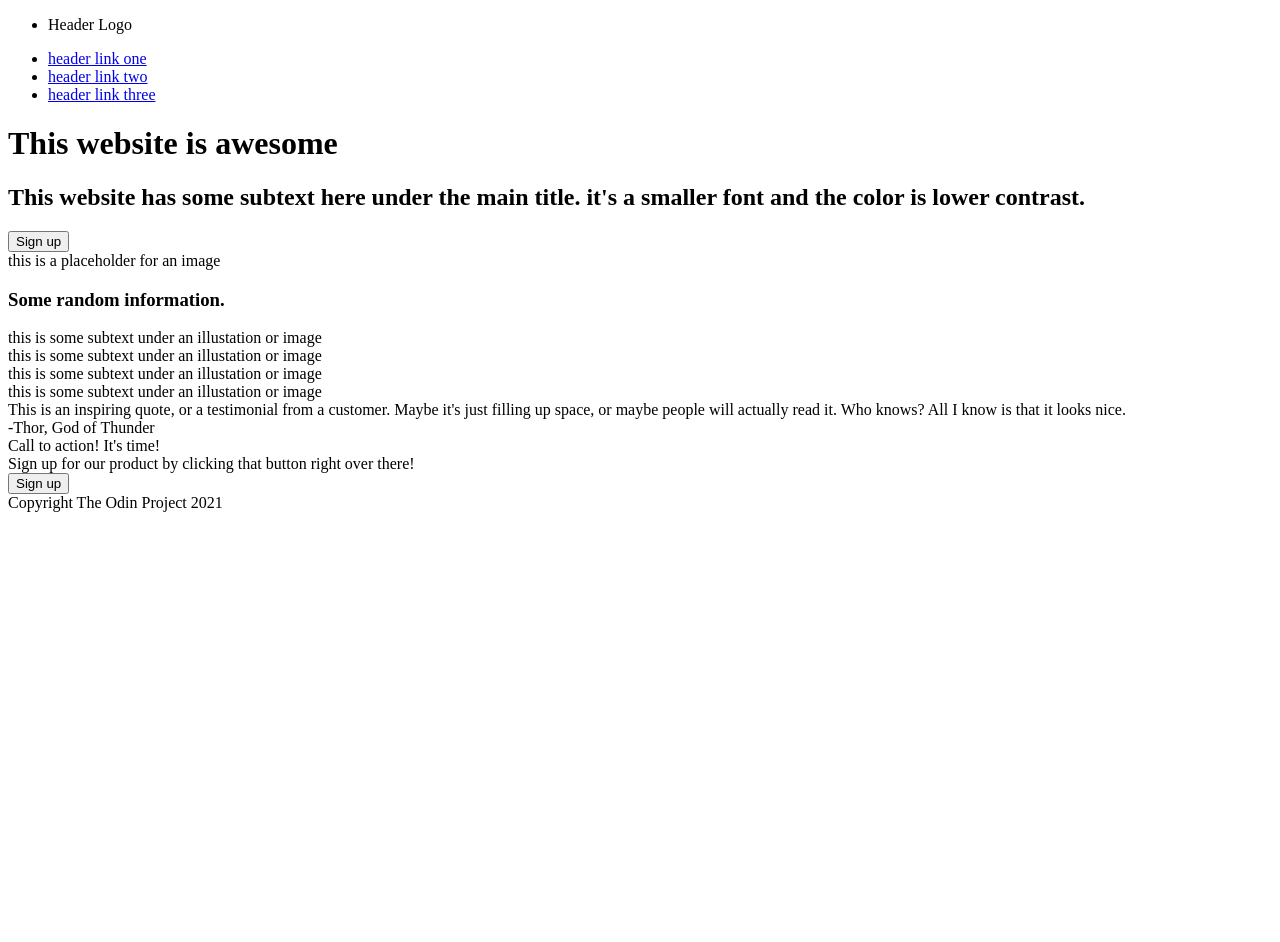
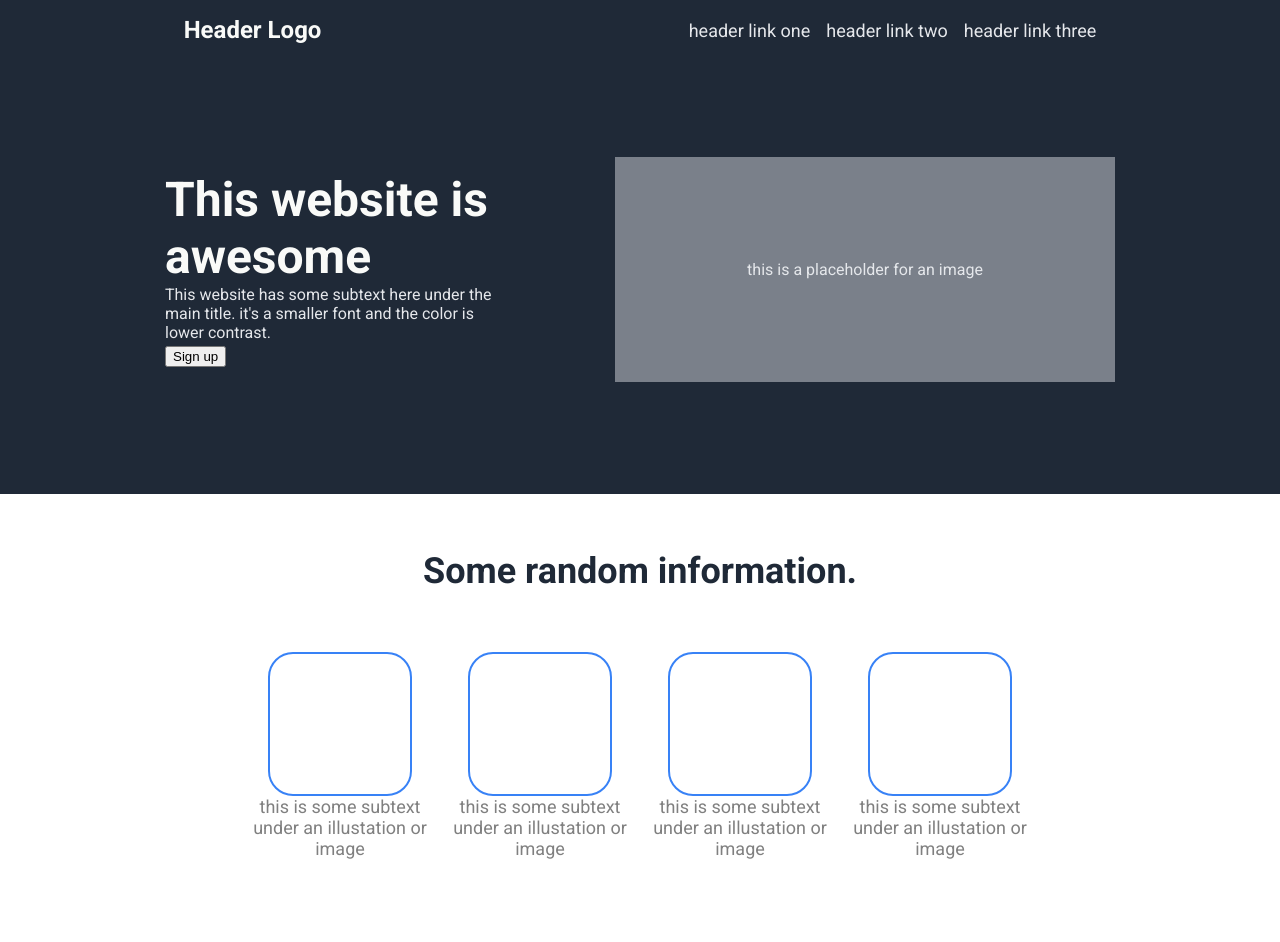
Before and after one commit to lambdaphon/landing-page, a plain HTML site: page index.html in a window 1280 px wide. Shown: the top 942 px of the page. Before the commit the page ends 800 px from the top, so only its background shows below. Drawn offline with Linux system fonts and the light colour scheme.

Commit message:
adds style.css content

```diff
--- a/index.html
+++ b/index.html
@@ -20,14 +20,15 @@
     </div>
     <div class="hero">
         <div class="hero-main">
-            <h1> This website is awesome</h1>
-            <h2> This website has some subtext here under the main title. it's a smaller font and the color is lower contrast.</h2>
+            <div class="hero1"> This website is awesome</div>
+            <div class="hero2">This website has some subtext here under the main title. it's a smaller font and the color is lower contrast.</div>
             <button type="button">Sign up</button>
         </div>
         <div class="image-placeholder">this is a placeholder for an image</div>
     </div>
     <div class="info">
-        <h3>Some random information.</h3>
+        <div class="some">Some random information.</div>
+    <div class="infox">
         <div class="info1">
             <div class="info-img-placeholder"></div>
             this is some subtext under an illustation or image
@@ -44,6 +45,7 @@
             <div class="info-img-placeholder"></div>
             this is some subtext under an illustation or image
         </div>
+    </div>
     </div>
     <div class="quotes">
         <div class="quote-text">This is an inspiring quote, or a testimonial from a customer. Maybe it's just filling up space, or maybe people will actually read it. Who knows? All I know is that it looks nice.</div>
--- a/style.css
+++ b/style.css
@@ -0,0 +1,122 @@
+@import url('https://fonts.googleapis.com/css2?family=Roboto:wght@400;700&display=swap');
+
+body {
+font-family: Roboto, sans-serif;
+margin: 0;
+}
+
+a {
+text-decoration: none;
+color: #e5e7eb;
+}
+
+ul {
+list-style-type: none;
+margin: 0;
+padding: 0;
+  }
+
+.header {
+background-color: #1f2937;
+display: flex;
+justify-content: space-around;
+align-items: center;
+padding-top: 16px;
+}
+
+.header-logo {
+color: #f9faf8;
+font-size: 24px;
+font-weight: bold;
+}
+
+.header-navi {
+display: flex;
+font-size: 18px;
+gap: 16px;
+font-weight: lighter;
+}
+
+.hero {
+display: flex;
+background-color: #1f2937;
+align-items: center;
+justify-content: center;
+height: 450px;
+gap: 100px;
+}
+
+.hero-main {
+display: flex;
+flex-direction: column;
+align-items: start;
+width: 350px;
+}
+
+.hero1 {
+color: #f9faf8;
+font-weight: bolder;
+font-size: 48px;
+}
+
+.hero2 {
+color: #e5e7eb;
+size: 18px;
+font-weight: lighter;
+}
+
+.image-placeholder {
+width: 500px;
+background-color: #e5e7eb75;
+height: 225px;
+display: flex;
+align-items: center;
+justify-content: center;
+color: #e5e7eb;
+}
+
+button {
+margin-top: 4px;
+}
+
+.info {
+height: 500px;
+display: flex;
+flex-direction: column;
+justify-content: center;
+gap: 60px;
+}
+
+.infox {
+    display: flex;
+    justify-content: center;
+    align-items: center
+}
+
+.some {
+    font-size: 36px;
+    font-weight: bolder;
+    color: #1f2937;
+    display: flex;
+    justify-content: center;
+}
+
+.info-img-placeholder {
+    border-radius: 25px;
+    border: 2px solid #3882f6;
+    padding: 20px;
+    height: 100px;
+    width: 100px;
+}
+
+.info1, .info2, .info3, .info4 {
+    font-size: 18px;
+    color: gray;
+    font-weight: lighter;
+    display: flex;
+    flex-wrap: wrap;
+    justify-content: center;
+    max-width: 200px;
+    text-align: center;
+    padding-bottom: 80px;
+}
```
